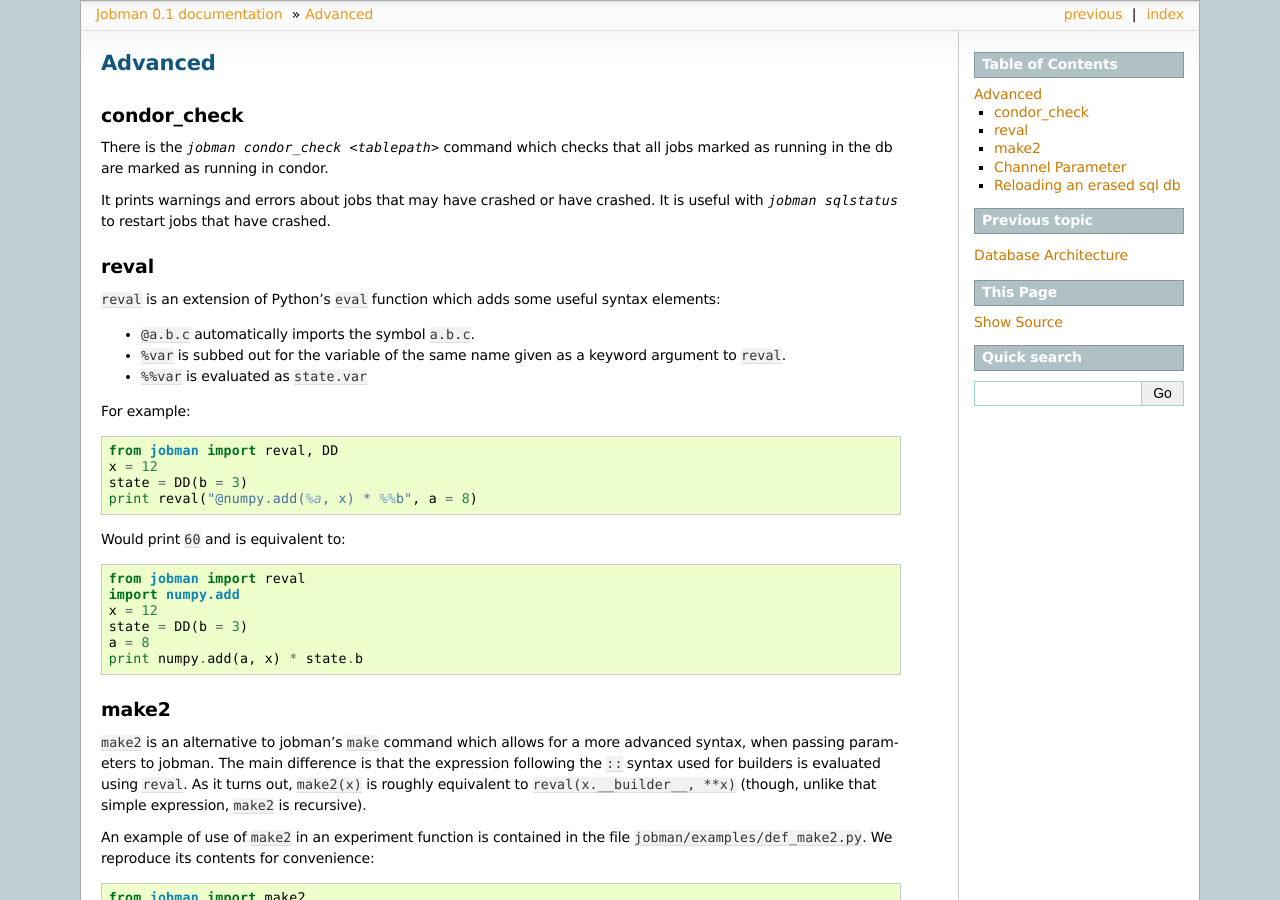
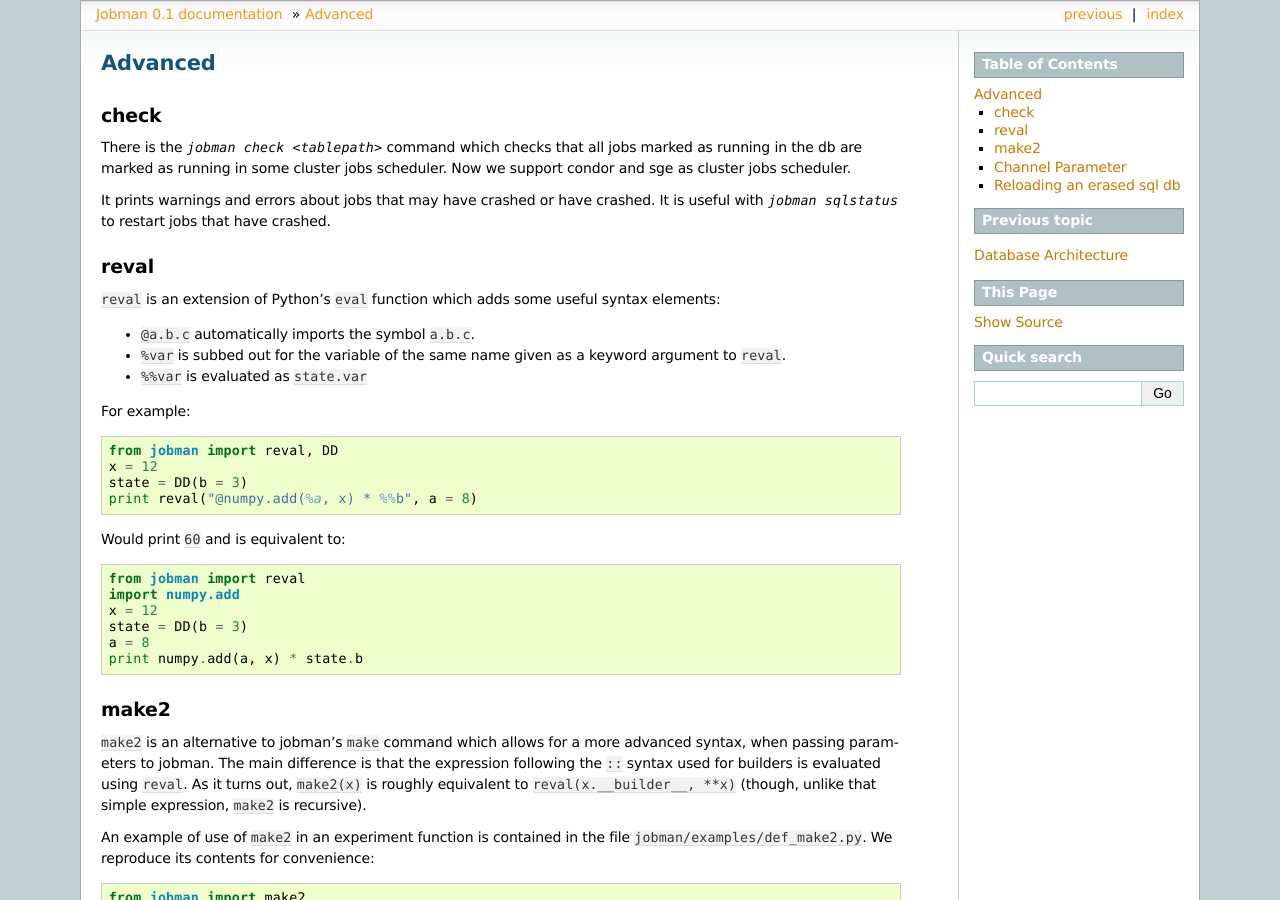
Before and after one commit to crmne/jobman, a Sphinx documentation site: the page built from doc/advanced.txt, in a window 1280 px wide and 900 px high. Built offline with Sphinx 7.4.7, drawn with Linux system fonts in a browser that asks for light colours; formulas are drawn with MathJax 3.

Commit message:
renamed jobman command condor_check as check. Keep an alias for condor_check

```diff
--- a/doc/advanced.txt
+++ b/doc/advanced.txt
@@ -3,11 +3,12 @@
 Advanced
 ========
 
-condor_check
+check
 ------------
 
-There is the `jobman condor_check <tablepath>` command which checks that all jobs
-marked as running in the db are marked as running in condor.
+There is the `jobman check <tablepath>` command which checks that all jobs
+marked as running in the db are marked as running in some cluster jobs scheduler.
+Now we support condor and sge as cluster jobs scheduler.
 
 It prints warnings and errors about jobs that may have crashed or have crashed. It
 is useful with `jobman sqlstatus` to restart jobs that have crashed.
--- a/doc/intro.txt
+++ b/doc/intro.txt
@@ -41,8 +41,8 @@ The first (baby)step should be to become familiar with the various Jobman option
     Available commands: (use help <command> for more info)
     cmdline              Start an experiment with parameters given on the
      			 command line.
-    condor_check         Check that all jobs marked as running in the db are
-    			 marked as running in condor
+    check                Check that all jobs marked as running in the db are
+    			 marked as running in some cluster system.
     help                 Get help for a topic.
     sql                  Run jobs from a sql table.
     sqlreload            Reload the sql db from the experiment directory.
```
Also changed, not shown: 1 other file.
